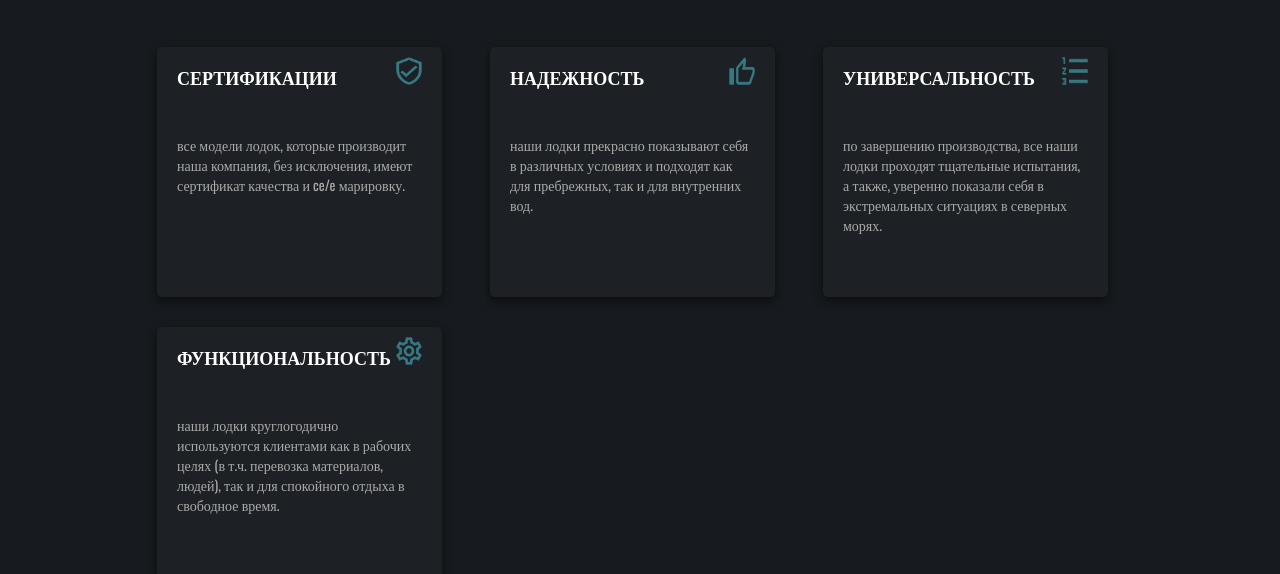
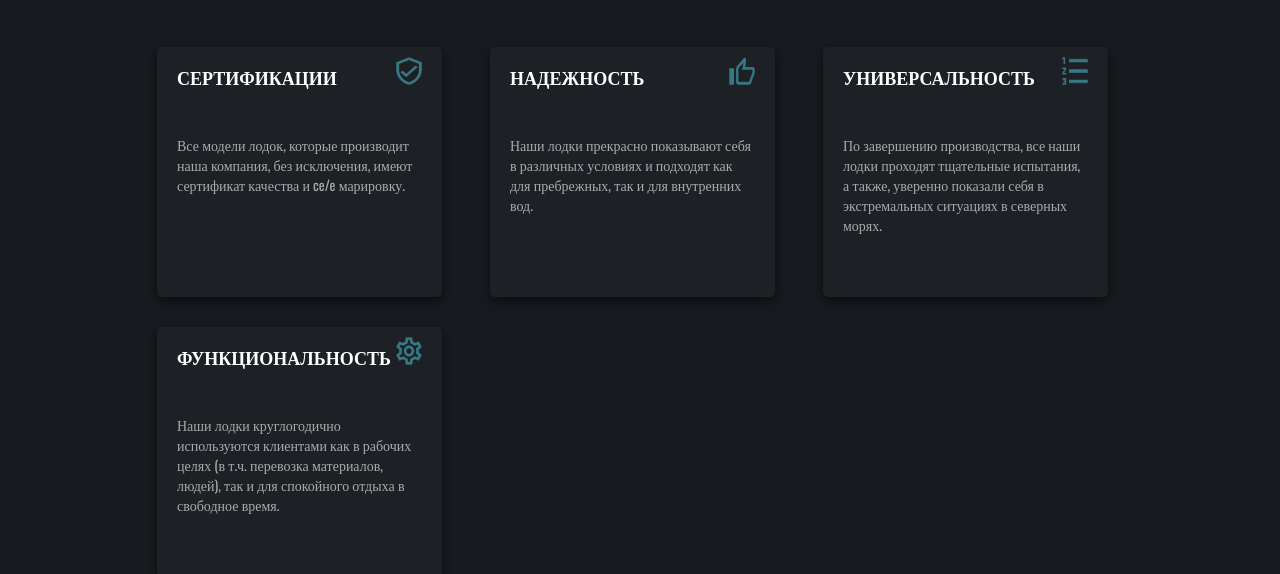
Before and after one commit to amckey/BPMS, a React (Create React App) app: page /#/ in a window 1280 px wide. Shown: the part 3680-4254 px from the top of the page. Built offline with nearby package versions, Linux system fonts and the light colour scheme.

Commit message:
Update data.js

```diff
--- a/src/fixtures/data.js
+++ b/src/fixtures/data.js
@@ -249,22 +249,22 @@ export const advantages = [
 export const whyUs = [
     {
         title: 'Сертификации',
-        desc: 'все модели лодок, которые производит наша компания, без исключения, имеют сертификат качества и ce/e марировку.',
+        desc: 'Все модели лодок, которые производит наша компания, без исключения, имеют сертификат качества и ce/e марировку.',
         icon: BoatIcon1
         },
         {
             title: 'Надежность',
-            desc: 'наши лодки прекрасно показывают себя в различных условиях и подходят как для пребрежных, так и для внутренних вод.',
+            desc: 'Наши лодки прекрасно показывают себя в различных условиях и подходят как для пребрежных, так и для внутренних вод.',
             icon: BoatIcon2
         },
         {
             title: 'Универсальность',
-            desc: 'по завершению производства, все наши лодки проходят тщательные испытания, а также, уверенно показали себя в экстремальных ситуациях в северных морях.',
+            desc: 'По завершению производства, все наши лодки проходят тщательные испытания, а также, уверенно показали себя в экстремальных ситуациях в северных морях.',
             icon: BoatIcon3
         },
     {
         title: 'Функциональность',
-        desc: 'наши лодки круглогодично используются клиентами как в рабочих целях (в т.ч. перевозка материалов, людей), так и для спокойного отдыха в свободное время.',
+        desc: 'Наши лодки круглогодично используются клиентами как в рабочих целях (в т.ч. перевозка материалов, людей), так и для спокойного отдыха в свободное время.',
         icon: BoatIcon4
     }
 ]
```
